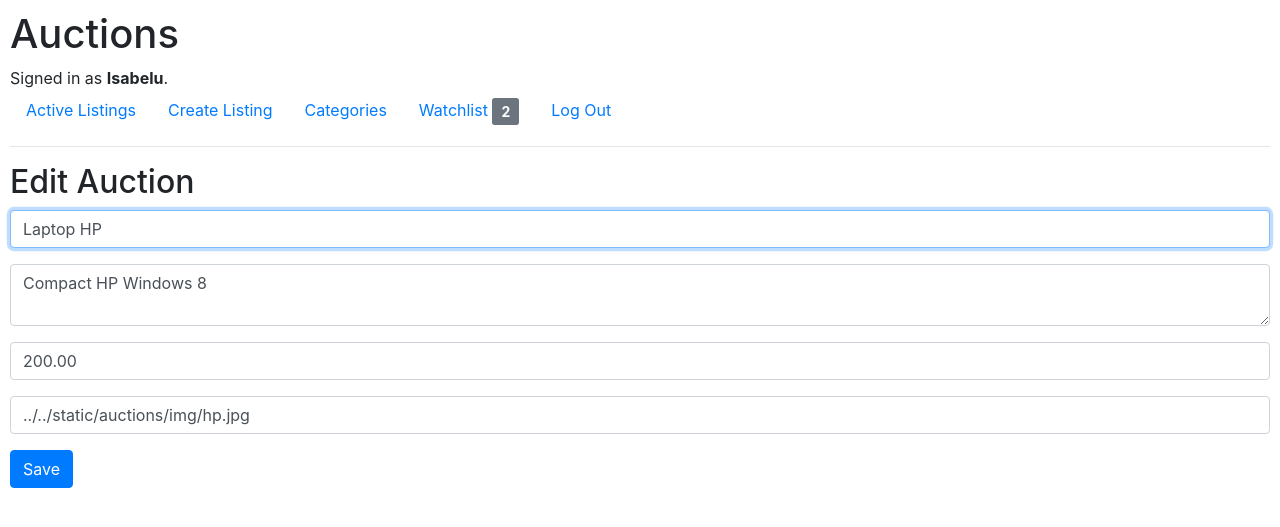
After one commit to IsabelUrribarri/Commerce, a Django app: page /edit_auction/4 in a window 1280 px wide. The commit adds this page. Shown: the top 527 px of the page. Run offline with Django 3.2, Linux system fonts and the light colour scheme; a user stored in the database is signed in; data comes from the database, SQL or seed files in the repository; both versions use the stored data as it was after the commit; some libraries are stand-ins or nearby versions.

Commit message:
edit auction

```diff
--- /dev/null
+++ b/commerce/auctions/templates/auctions/edit_auction.html
@@ -0,0 +1,29 @@
+{% extends "auctions/layout.html" %}
+
+{% block body %}
+
+
+    {% if user.is_authenticated %}
+    <h2>Edit Auction</h2>
+
+    <form action="{% url 'edit_auction' listing.id %}" method="post">
+        {% csrf_token %}
+        <div class="form-group">
+            <input autofocus class="form-control" type="text" name="title" placeholder="Title" value="{{ listing.title }}">
+        </div>
+        <div class="form-group">
+            <textarea class="form-control" name="description" placeholder="Description" >{{ listing.description }}</textarea>
+        </div>
+        <div class="form-group">
+            <input class="form-control" type="number" min="0" step="0.01" name="starting_bid" placeholder="Starting Bid" value={{ listing.price }}>
+        </div>
+        <div class="form-group">
+            <input class="form-control" type="url" name="image" placeholder="URL Image" value={{ listing.url_image }}>
+        </div>
+        <input type="hidden" name="userid" value="{{ user.id }}" >
+        <input class="btn btn-primary" type="submit" value="Save">
+    </form>
+    {% else %}
+    {% endif %}
+
+{% endblock %}
--- a/commerce/auctions/templates/auctions/layout.html
+++ b/commerce/auctions/templates/auctions/layout.html
@@ -32,9 +32,8 @@
         </li>
         <li class="nav-item">
             <a class="nav-link" href="{% url 'watchlist' %}">Watchlist <div class="d-inline font-weight-bold btn btn-secondary btn-sm">{{ contador }}</div></a>
-
         </li>
-        {% block watchlist %}
+        {% block edit %}
         {% endblock %}
         <li class="nav-item">
             <a class="nav-link" href="{% url 'logout' %}">Log Out</a>
--- a/commerce/auctions/urls.py
+++ b/commerce/auctions/urls.py
@@ -13,4 +13,5 @@ urlpatterns = [
     path("watchlist", views.watchlist, name="watchlist"),
     path("categories", views.categories, name="categories"),
     path("category/<int:id>", views.category, name="category"),
+    path("edit_auction/<int:id>", views.edit_auction, name="edit_auction"),
 ]
--- a/commerce/auctions/views.py
+++ b/commerce/auctions/views.py
@@ -108,6 +108,11 @@ def listing(request, id):
     list = json.loads(user.watchlist)
     contador = len(list)
     listing = AuctionList.objects.get(id=id)
+    category = listing.category
+    if category is None:
+        category = "No category Listed"
+    else:
+        category = listing.category.name
     if len(listing.url_image) == 0:
         withimg = False
     else:
@@ -117,6 +122,7 @@ def listing(request, id):
         "listedby": listing.user.username,
         "withimg": withimg,
         "contador": contador,
+        "category": category,
 
     })
 
@@ -163,3 +169,25 @@ def category(request, id):
     return render(request, "auctions/index.html", {
         "auctions": auctions,
     })
+
+def edit_auction(request,id):
+    user = request.user
+    article = AuctionList.objects.get(id=id)
+    if request.method == "POST":
+        article.title = request.POST["title"]
+        article.description = request.POST["description"]
+        article.price = request.POST["starting_bid"]
+        article.url_image = request.POST["image"]
+        userid = request.POST["userid"]
+        user_object = User.objects.get(id=userid)
+        article.user = user_object
+        article.save()
+        return HttpResponseRedirect(reverse("index"))
+
+    else:
+        list = json.loads(user.watchlist)
+        contador = len(list)
+        return render(request, "auctions/edit_auction.html", {
+            "contador": contador,
+            "listing": article,
+        })
```
Also changed, not shown: commerce/auctions/templates/auctions/listing.html (+14 -1 lines), commerce/db.sqlite3.
